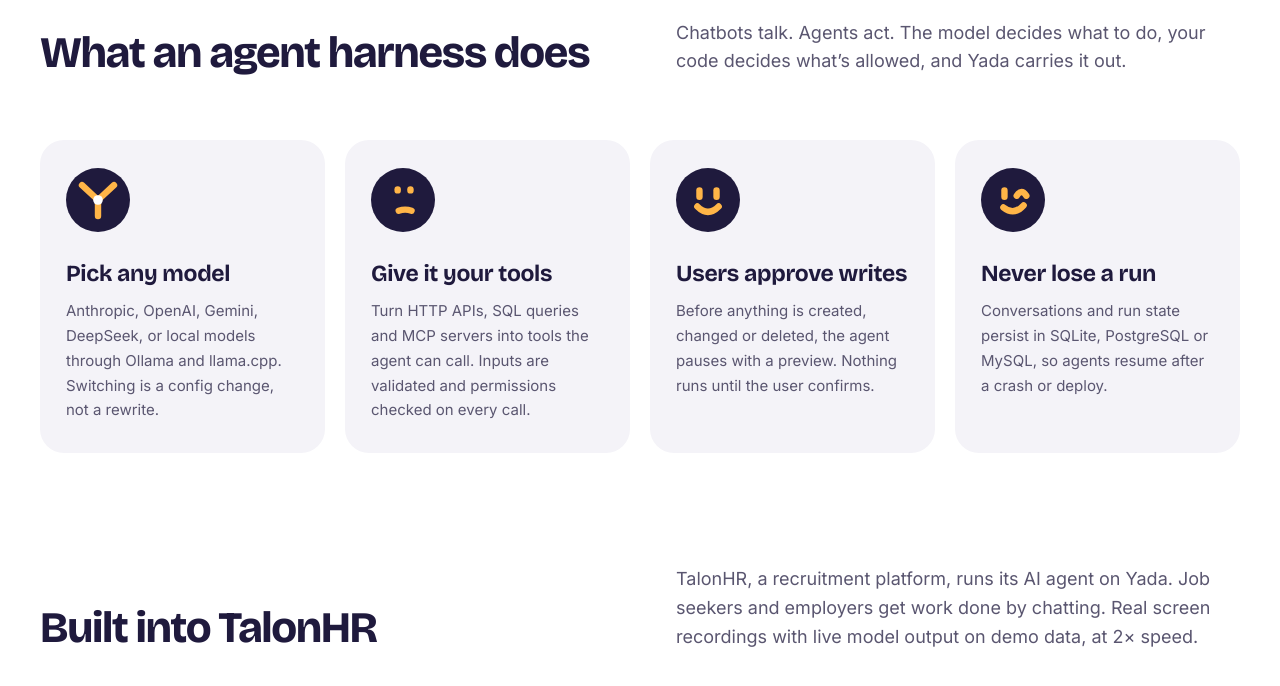
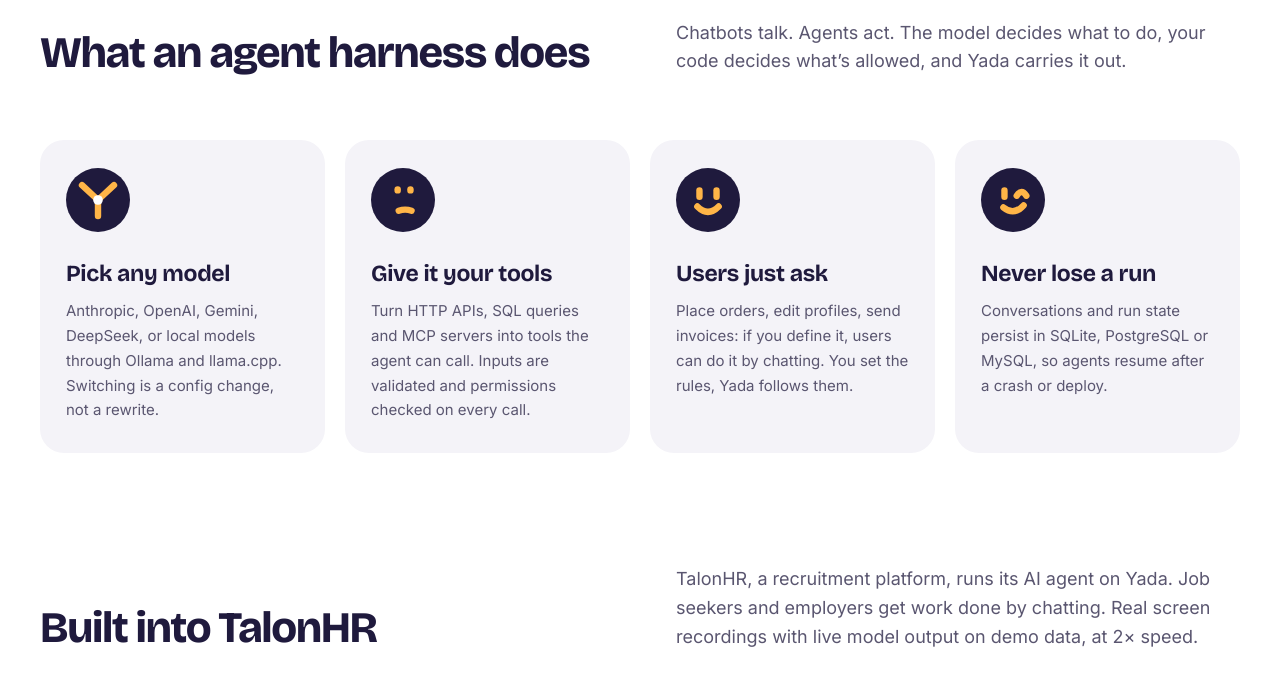
Before and after one commit to edgar4/yada, a Jekyll site: the page built from site/index.html, in a window 1280 px wide and 900 px high, scrolled down 988 px, cut to the strip 0-711 px from the top of the window. Shown: the top 686 px of the strip. Built offline with Jekyll 4.4.1, drawn with Linux system fonts in a browser that asks for light colours.

Commit message:
Reframe the approval step around what users can do

```diff
--- a/site/index.html
+++ b/site/index.html
@@ -136,10 +136,10 @@
           height="64"
           alt=""
         />
-        <h3>Users approve writes</h3>
+        <h3>Users just ask</h3>
         <p>
-          Before anything is created, changed or deleted, the agent pauses with
-          a preview. Nothing runs until the user confirms.
+          Place orders, edit profiles, send invoices: if you define it, users
+          can do it by chatting. You set the rules, Yada follows them.
         </p>
       </li>
       <li>
```
